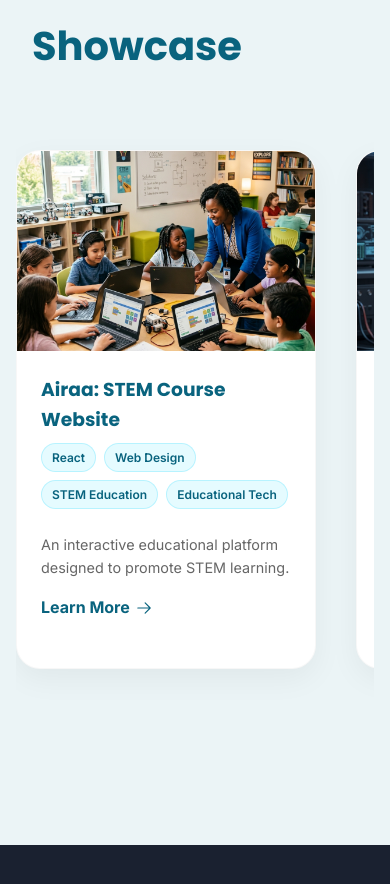
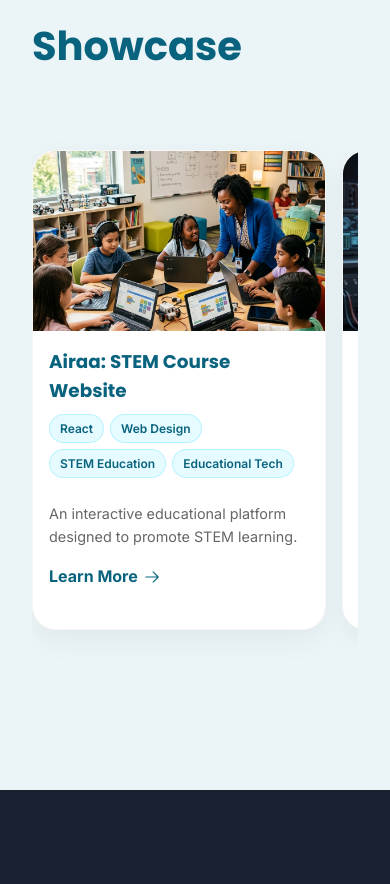
Before and after one commit to tesseractlabz/tesseractwebsite, a React (Vite) app: page / in a window 390 px wide. Shown: the part 3980-4864 px from the top of the page. Built offline with nearby package versions, Linux system fonts and the light colour scheme.

Commit message:
updated codes

```diff
--- a/src/index.css
+++ b/src/index.css
@@ -677,6 +677,7 @@ footer .brand-sub {
 .products-slider-wrapper {
     position: relative;
     margin: 0 -1rem;
+    overflow: hidden;
 }
 
 .slider-arrow {
@@ -744,13 +745,43 @@ footer .brand-sub {
 }
 
 @media (max-width: 768px) {
+    .products-slider-wrapper {
+        margin: 0;
+    }
+
+    .products-slider {
+        gap: 1rem;
+        padding: 1rem 0 2rem;
+    }
+
     .slider-arrow {
         display: none; /* Hide arrows on mobile, use touch scroll */
     }
 
     .slider-card {
-        min-width: 300px;
-        flex: 0 0 300px;
+        min-width: calc(100% - 2rem);
+        flex: 0 0 calc(100% - 2rem);
+        max-width: calc(100% - 2rem);
+    }
+
+    .product-img {
+        height: 180px;
+    }
+
+    .product-info {
+        padding: 1rem;
+    }
+
+    .product-info h3 {
+        font-size: 1.15rem;
+    }
+
+    .tech-tags {
+        gap: 6px;
+    }
+
+    .learn-more {
+        justify-content: flex-start;
     }
 }
 
@@ -1650,6 +1681,9 @@ footer {
 }
 
 .product-details-grid {
+    display: grid;
+    grid-template-columns: 1.2fr 0.8fr;
+    gap: 3rem;
     max-width: 1000px;
     margin: 0 auto;
 }
@@ -1657,6 +1691,18 @@ footer {
 .product-gallery {
     margin-top: 6rem;
 }
+
+@media (max-width: 992px) {
+    .product-details-grid,
+    .gallery-grid {
+        grid-template-columns: 1fr;
+    }
+
+    .gallery-item img {
+        height: auto;
+    }
+}
+
 
 .product-gallery h3 {
     text-align: center;
```
